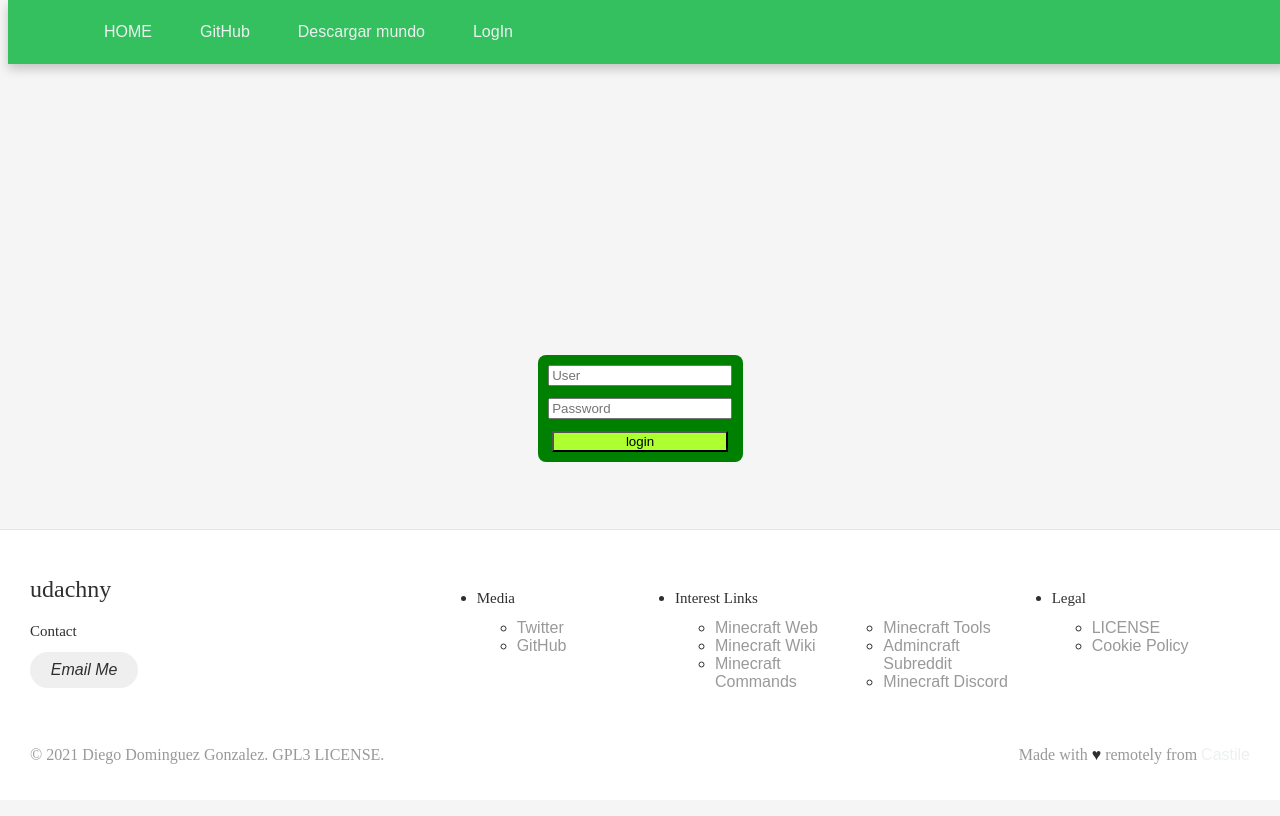
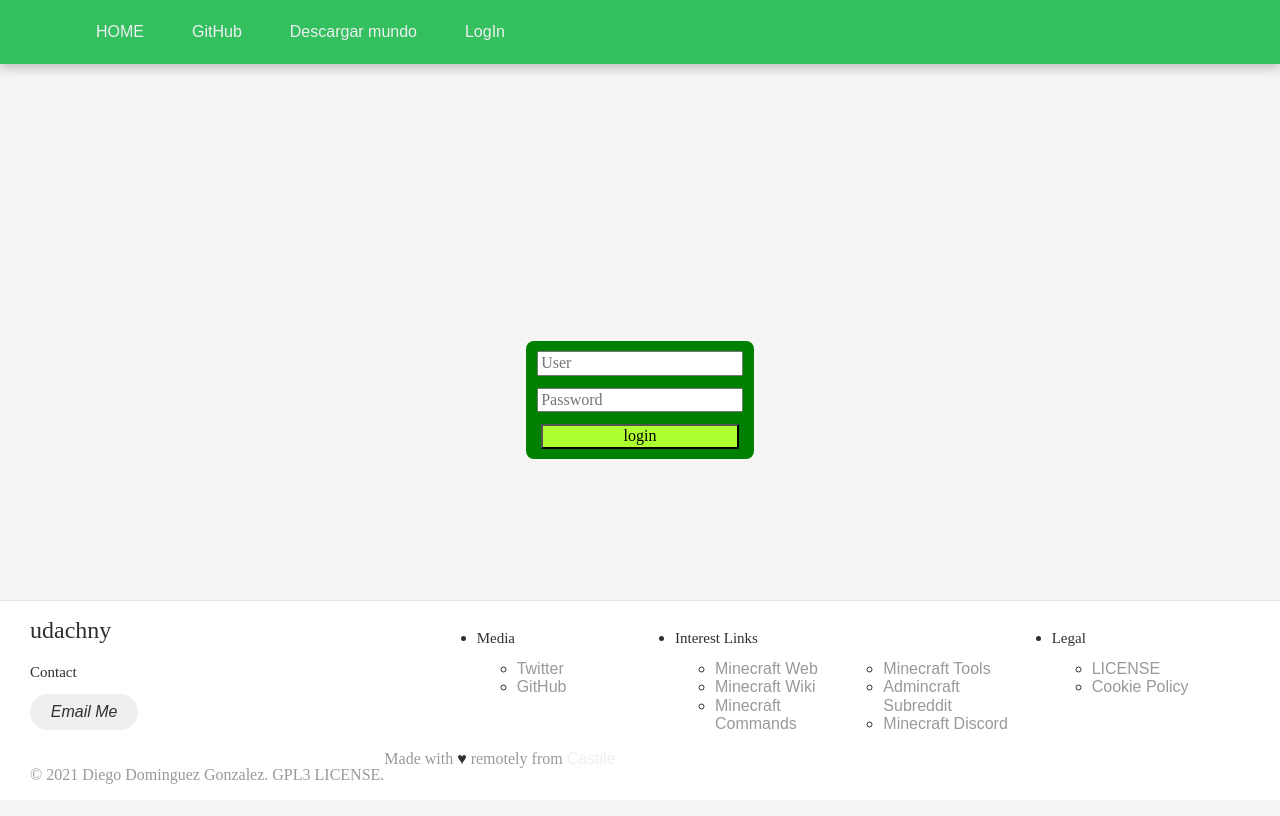
Before and after one commit to seniorglez/UdachnyMC, a Next.js app in the folder udachny-web/: page /login in a window 1280 px wide. Built offline with nearby package versions, Linux system fonts and the light colour scheme.

Commit message:
Add normalize css

```diff
--- a/udachny-web/components/loginForm.js
+++ b/udachny-web/components/loginForm.js
@@ -1,8 +1,6 @@
 import { useState } from 'react';
 import { isLogged } from '../lib/user';
 import { useRouter } from 'next/router'
-
-//https://www.telerik.com/blogs/programmatically-navigate-with-react-router
 
 const axios = require('axios');
 
--- a/udachny-web/package.json
+++ b/udachny-web/package.json
@@ -10,6 +10,7 @@
     "cookie-cutter": "^0.2.0",
     "cookies": "^0.8.0",
     "next": "latest",
+    "normalize.css": "^8.0.1",
     "react": "17.0.2",
     "react-dom": "17.0.2",
     "react-router": "^6.1.0",
--- a/udachny-web/pages/_app.js
+++ b/udachny-web/pages/_app.js
@@ -1,6 +1,7 @@
 // import App from 'next/app'
 import { Layout } from "../components/layout"
 import "../styles/global.css"
+import "../node_modules/normalize.css/normalize.css"
 
 function MyApp({ Component, pageProps }) {
     return (<Layout>
--- a/udachny-web/styles/global.css
+++ b/udachny-web/styles/global.css
@@ -83,7 +83,7 @@ body {
     left: 0;
     right: 0;
     flex-flow: row wrap;
-    padding: 30px 30px 20px 30px;
+    padding: 0px 30px 0px 30px;
     color: #2f2f2f;
     background-color: #fff;
     border-top: 1px solid #e5e5e5;
@@ -95,7 +95,6 @@ body {
 
   .footer-addr {
     margin-right: 1.25em;
-    margin-bottom: 2em;
   }
 
   .footer-logo {
@@ -174,7 +173,7 @@ body {
     color: #999;
   }
 
-  .legal__links {
+  .legal-links {
     display: flex;
     align-items: center;
   }
@@ -184,7 +183,7 @@ body {
   }
 
   @media screen and (min-width: 24.375em) {
-    .legal .legal__links {
+    .legal .legal-links {
       margin-left: auto;
     }
   }
```
Also changed, not shown: 1 other file (tests, documents, lock files or other folders).
